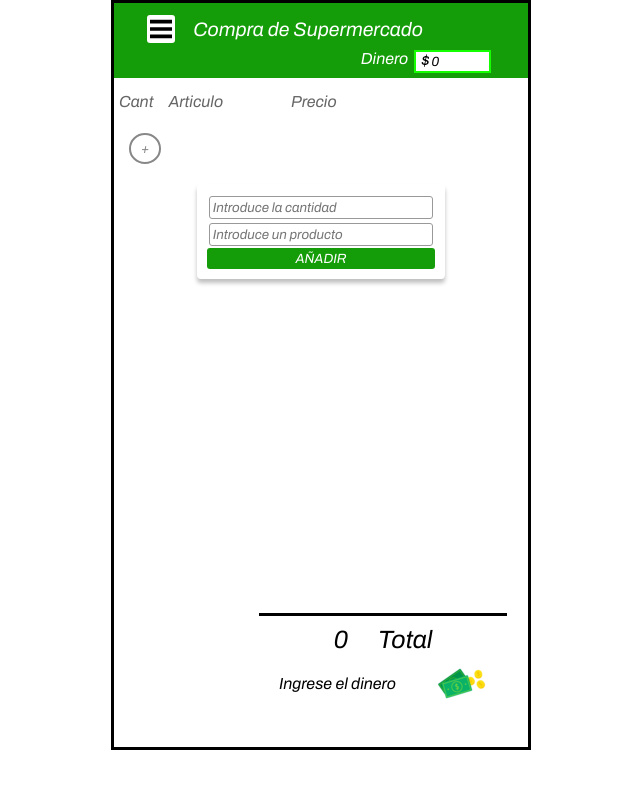
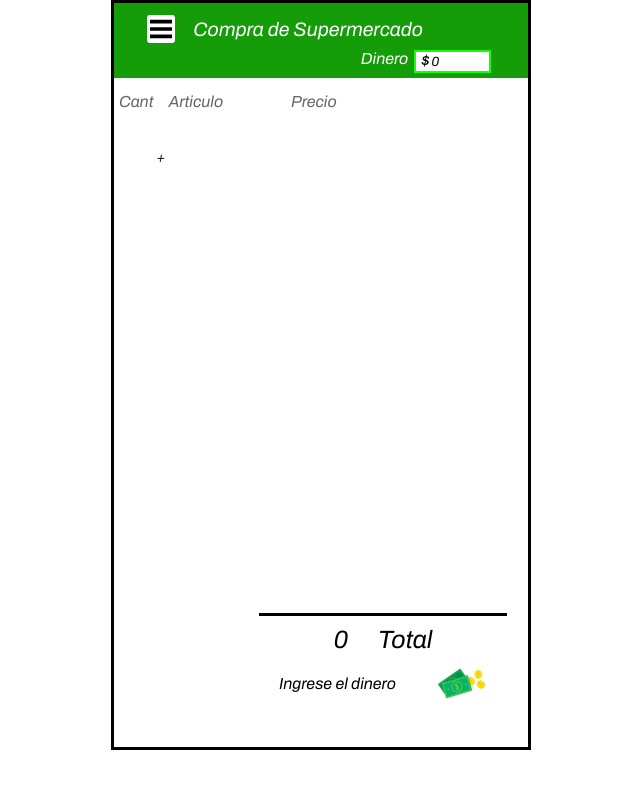
Before and after one commit to jonathanchw/Shopping_list_app, a React (Create React App) app: page / in a window 1280 px wide. Shown: the top 788 px of the page, without its empty margins (319-959 px from the left). Built offline with nearby package versions, Linux system fonts and the light colour scheme.

Commit message:
adding popover

```diff
--- a/package.json
+++ b/package.json
@@ -3,6 +3,7 @@
   "version": "0.1.0",
   "private": true,
   "dependencies": {
+    "@material-ui/core": "^4.11.0",
     "@testing-library/jest-dom": "^4.2.4",
     "@testing-library/react": "^9.3.2",
     "@testing-library/user-event": "^7.1.2",
--- a/src/components/Addbutton/index.js
+++ b/src/components/Addbutton/index.js
@@ -1,10 +1,50 @@
-import React from 'react';
+import React, { useState } from 'react';
 import './style.css';
+import Popover from '@material-ui/core/Popover';
+import Button from '@material-ui/core/Button';
+import InputItem from '../InputItem';
 
-const Addbutton = () => {
+const Addbutton = ({ saveItem }) => {
+  const [anchorEl, setAnchorEl] = useState(null);
+
+  const handleClick = (event) => {
+    setAnchorEl(event.currentTarget);
+  };
+
+  const handleClose = () => {
+    setAnchorEl(null);
+  };
+
+  const open = Boolean(anchorEl);
+  const id = open ? 'simple-popover' : undefined;
 
   return (
-    <button className="addbutton">+</button>
-  )
+    <div>
+      <div className="addbutton">
+        <Button onClick={handleClick}>
+          +
+      </Button>
+      </div>
+      <div className="popover">
+        <Popover
+          id={id}
+          open={open}
+          anchorEl={anchorEl}
+          onClose={handleClose}
+          anchorOrigin={{
+            vertical: 'top',
+            horizontal: 'right',
+          }}
+          transformOrigin={{
+            vertical: 200,
+            horizontal: -30,
+          }}
+        >
+          <InputItem saveItem={saveItem} />
+        </Popover>
+      </div>
+    </div>
+  );
 }
+
 export default Addbutton;
--- a/src/components/Addbutton/style.css
+++ b/src/components/Addbutton/style.css
@@ -1,9 +1,3 @@
 .addbutton {
-  background:none;
-  border: 2px solid #888;
-  color: #888;
-  margin: 0 15px;
-  padding: 6px 10px;
-  border-radius: 50%;
-  cursor: pointer;
-}
+  margin: 15px;
+  }
--- a/src/components/InputItem/style.css
+++ b/src/components/InputItem/style.css
@@ -1,11 +1,7 @@
 .container_form {
   display: flex;
   flex-direction: column;
-  width: 60%;
-  margin: 20px auto;
-  background: #FFFFFF;
-  box-shadow: 0px 4px 4px rgba(0, 0, 0, 0.25);
-  border-radius: 4px;
+
   padding: 10px;
 }
 
--- a/src/components/List/index.js
+++ b/src/components/List/index.js
@@ -1,7 +1,6 @@
 import React, { useState } from "react";
 import Items from '../Items/';
 import './style.css';
-import InputItem from "../InputItem";
 import useListState from "../useListState";
 import Addbutton from "../Addbutton";
 import ShowTotal from '../ShowTotal';
@@ -46,8 +45,8 @@ function List() {
         addPrecio={addPrecio}
         goBack={goBack} />
 
-      <Addbutton />
-      <InputItem saveItem={addItem} />
+      <Addbutton saveItem={addItem}/>
+
       <ShowTotal list={list} cash={cash} />
     </div>
   );
```
Also changed, not shown: 1 other file (tests, documents, lock files or other folders).
